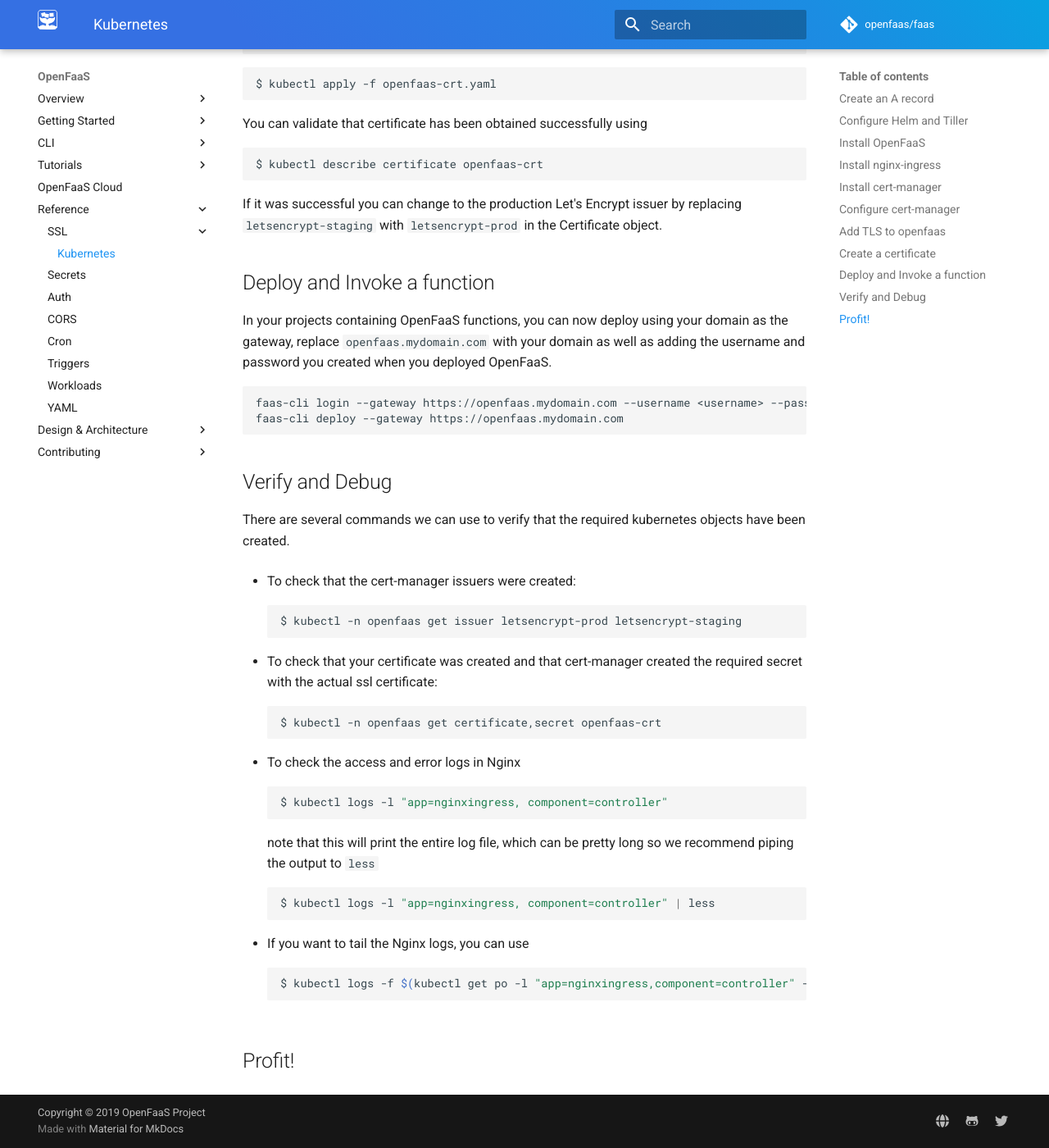
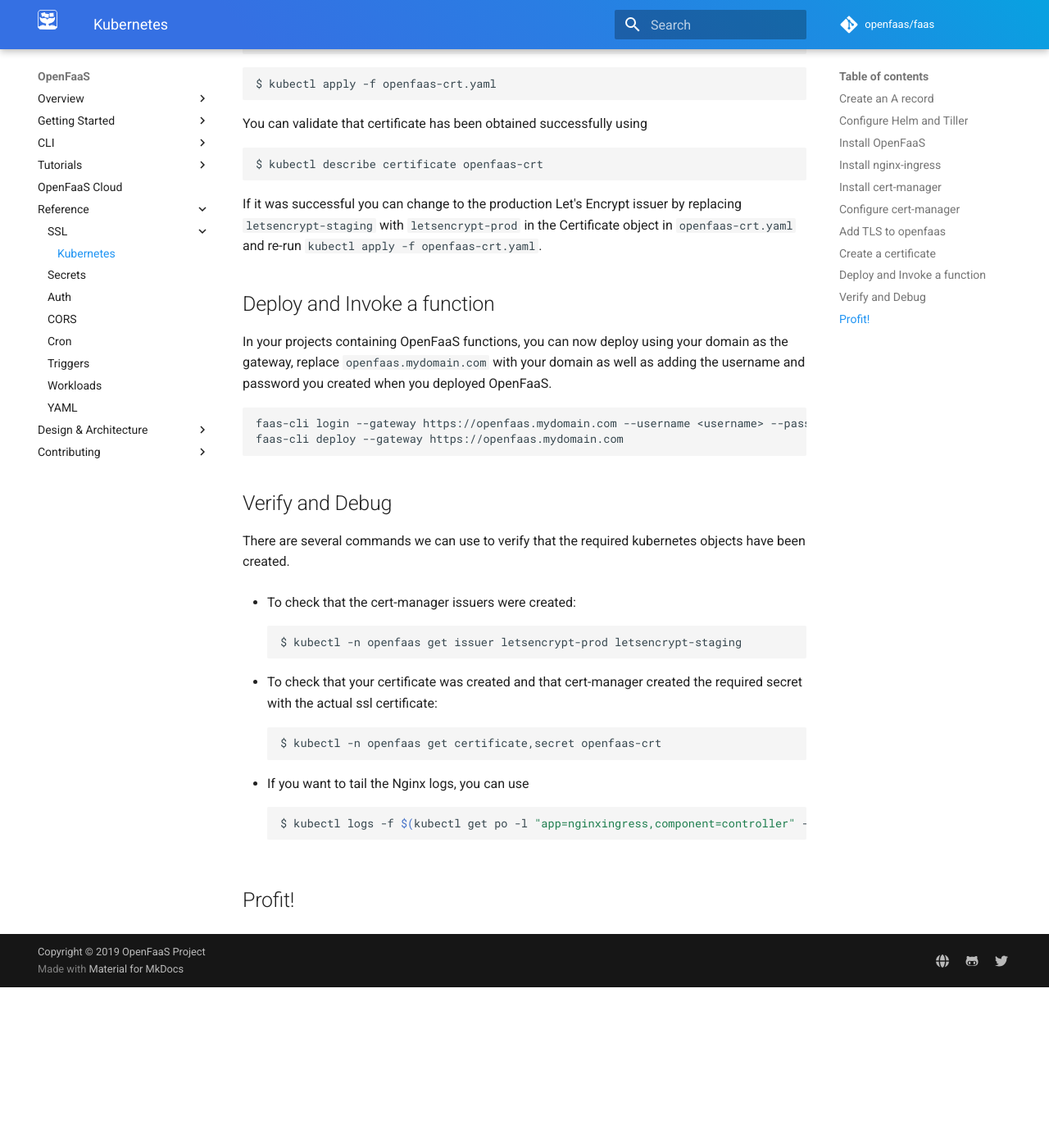
Before and after one commit to openfaas/docs, an MkDocs documentation site: the page built from docs/reference/ssl/kubernetes-with-cert-manager.md, in a window 1280 px wide and 1400 px high, scrolled down 3432 px. Shown: the whole window at 82% size. Built offline with MkDocs 1.6.1 and Material for MkDocs 9.7.7, drawn with Linux system fonts in a browser that asks for light colours; comment, search, counter and statistics services are not loaded; after the commit the page ends 4636 px from its top, so only the background shows below that; some of the changed text lies outside the part shown.

Commit message:
Fix typos and improve debug cmds
**What**
- Fix some typos
- Add additional instructions about using the prod issuer
- Only provide command to tail the nginx logs

Signed-off-by: Lucas Roesler <roesler.lucas@gmail.com>

````diff
--- a/docs/reference/ssl/kubernetes-with-cert-manager.md
+++ b/docs/reference/ssl/kubernetes-with-cert-manager.md
@@ -112,7 +112,7 @@ ingress:
 ```sh
 $ helm upgrade openfaas \
     --namespace openfaas \
-    ----reuse-values \
+    --reuse-values \
     --values tls.yml \
     openfaas/openfaas
 ```
@@ -152,7 +152,7 @@ You can validate that certificate has been obtained successfully using
 $ kubectl describe certificate openfaas-crt
 ```
 
-If it was successful you can change to the production Let's Encrypt issuer by replacing `letsencrypt-staging` with `letsencrypt-prod` in the Certificate object.
+If it was successful you can change to the production Let's Encrypt issuer by replacing `letsencrypt-staging` with `letsencrypt-prod` in the Certificate object in `openfaas-crt.yaml` and re-run `kubectl apply -f openfaas-crt.yaml`.
 
 ## Deploy and Invoke a function
 
@@ -177,16 +177,6 @@ $ kubectl -n openfaas get issuer letsencrypt-prod letsencrypt-staging
 $ kubectl -n openfaas get certificate,secret openfaas-crt
 ```
 
-- To check the access and error logs in Nginx
-```sh
-$ kubectl logs -l "app=nginxingress, component=controller"
-```
-note that this will print the entire log file, which can be pretty long so we recommend piping the output to `less`
-```sh
-$ kubectl logs -l "app=nginxingress, component=controller" | less
-```
-
-
 - If you want to tail the Nginx logs, you can use
 ```sh
 $ kubectl logs -f $(kubectl get po -l "app=nginxingress,component=controller" -o jsonpath="{.items[0].metadata.name}")
````
